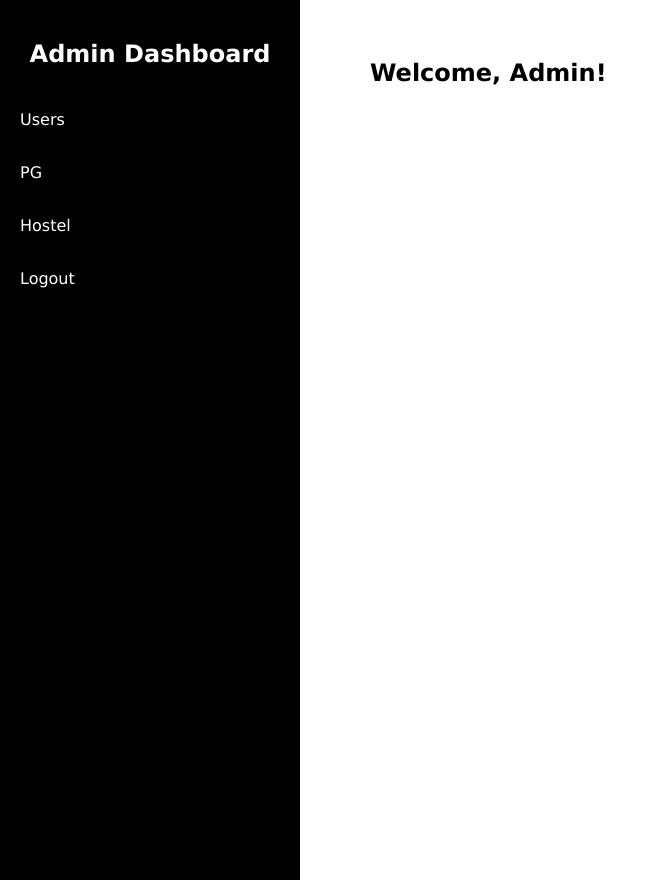
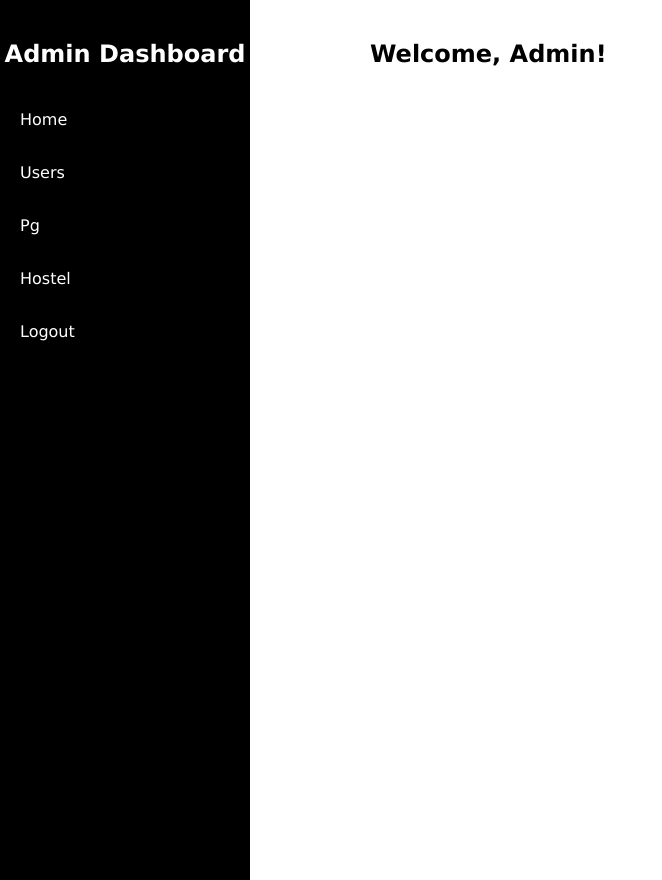
Before and after one commit to annmaryajith/MCA-Project, a PHP site: page /PgHostel/admin.php in a window 1280 px wide. Shown: the whole page, without its empty margins (0-662 px from the left). Run offline with PHP 8.4, Linux system fonts and the light colour scheme.

Commit message:
Update admin.php

```diff
--- a/PgHostel/admin.php
+++ b/PgHostel/admin.php
@@ -1,4 +1,3 @@
-
 <!DOCTYPE html>
 <html lang="en">
 
@@ -48,7 +47,7 @@
         }
 
         ul li a:hover {
-            background-color: #black; /* Slightly lighter blue for hover effect */
+            background-color: black;
         }
 
         .content {
@@ -72,6 +71,21 @@
             font-weight: bold;
         }
 
+        .sub-options {
+        margin-left: 10px; /* Adjust the margin to move it to the right */
+        padding: 10px; /* Add padding for spacing */
+        }
+
+        .sidebar {
+        width: 250px; /* Set the width of the sidebar */
+        height: 100%; /* Set the fixed height for the sidebar */
+        overflow-y: auto; /* Enable vertical scrolling if content overflows */
+        position: fixed; /* Fixed position to keep the sidebar in view */
+        background-color: #000; /* Change the background color to black */
+        color: #fff;
+    }
+
+
     </style>
 </head>
 
@@ -80,14 +94,27 @@
     <div class="sidebar">
         <h2>Admin Dashboard</h2>
         <ul>
+            <li><a href="admin.php">Home</a></li>
             <li><a href="userview.php">Users</a></li>
-            <li><a href="#pg">PG</a></li>
             <li>
-                <a href="javascript:void(0);" onclick="toggleHostelSubmenu()">Hostel</a>
-                <div class="sub-options" style="display: none;">
+                <a href="javascript:void(0);" onclick="toggleSubmenu('pgSubmenu')">Pg</a>
+                <div id="pgSubmenu" class="sub-options" style="display: none;">
+                    <ul>
+                        <li><a href="viewpg.php">View Pg</a></li>
+                        <li><a href="addpg.php">Add Pg</a></li>
+                        <li><a href="viewpgowner.php">View Owner</a></li>
+                        <li><a href="addpgowner.php">Add Owner</a></li>
+                    </ul>
+                </div>
+            </li>
+            <li>
+                <a href="javascript:void(0);" onclick="toggleSubmenu('hostelSubmenu')">Hostel</a>
+                <div id="hostelSubmenu" class="sub-options" style="display: none;">
                     <ul>
                         <li><a href="viewhostel.php">View Hostel</a></li>
                         <li><a href="addhostel.php">Add Hostel</a></li>
+                        <li><a href="viewowner.php">View Owner</a></li>
+                        <li><a href="addowner.php">Add Owner</a></li>
                     </ul>
                 </div>
             </li>
@@ -95,29 +122,23 @@
         </ul>
     </div>
 </div>
+
 <script>
-    function toggleHostelSubmenu() {
-        var subOptions = document.querySelector(".sub-options");
-        if (subOptions.style.display === "none" || subOptions.style.display === "") {
-            subOptions.style.display = "block";
+    function toggleSubmenu(submenuId) {
+        var submenu = document.getElementById(submenuId);
+        if (submenu.style.display === "none" || submenu.style.display === "") {
+            submenu.style.display = "block";
         } else {
-            subOptions.style.display = "none";
+            submenu.style.display = "none";
         }
     }
 </script>
 
-
-        <li><a href="logout.php" class="logout">Logout</a></li>
-        </ul>
-        </div>
-
         <div class="content">
             <h2>Welcome, Admin!</h2>
-
         </div>
-        <a href="logout.php" class="logout">Logout</a>
+        <!-- <a href="logout.php" class="logout">Logout</a>    -->
         </table>
-    </div>
+    <!-- </div> -->
 </body>
-
 </html>
```
Lines whose indentation alone changed are shown as unchanged.
